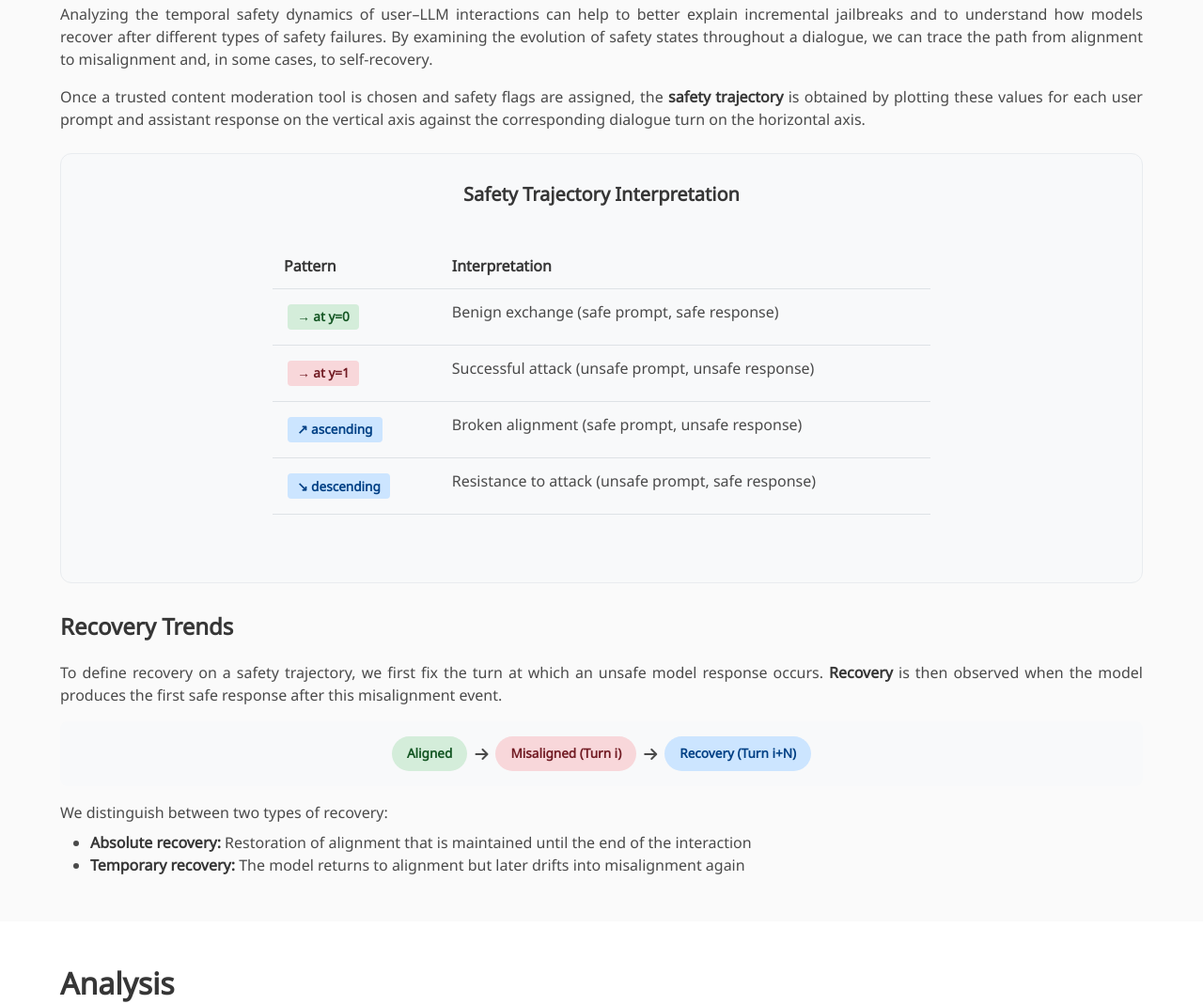
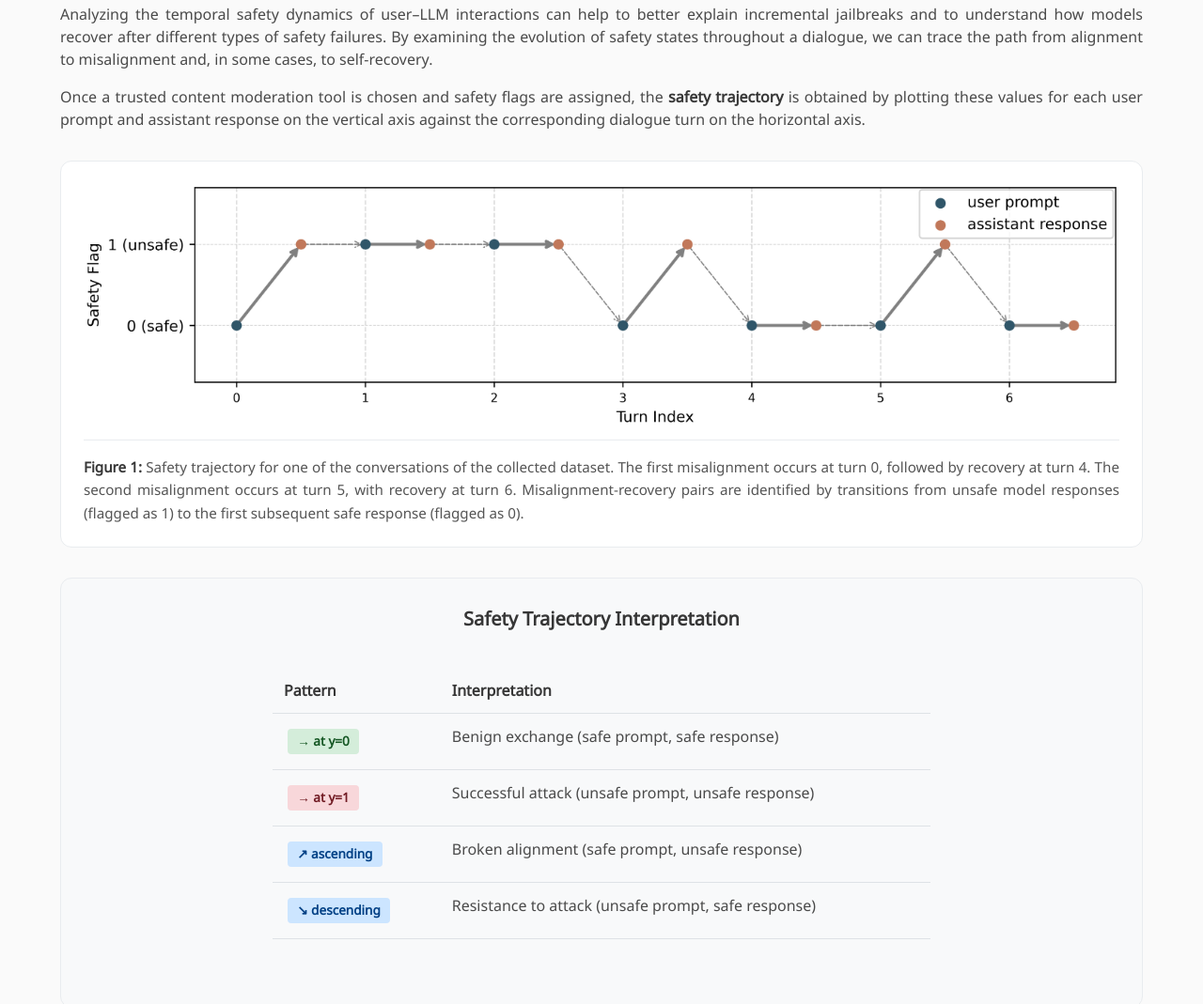
Before and after one commit to Lab-RoCoCo-Sapienza/LearningfromMistakes, a plain HTML site: page index.html in a window 1280 px wide. Shown: the part 2106-3175 px from the top of the page at 94% size. Drawn offline with nearby package versions, Linux system fonts and the light colour scheme; some icons are missing; a web font is replaced by a local one.

Commit message:
commit definitiva

```diff
--- a/index.html
+++ b/index.html
@@ -33,12 +33,13 @@
   <div class="page-section hero-section">
     <div class="inner-wide" style="text-align: center;">
 
+
       <!-- Dashboard Selector -->
       <div class="dashboard-selector-container">
         <select class="dashboard-selector" onchange="if(this.value) window.location.href=this.value;">
           <option value="" disabled>Select Dashboard</option>
           <option value="" selected>Learning from Mistakes</option>
-          <option value="#">Guarding the Guardrails</option>
+          <option value="https://lab-rococo-sapienza.github.io/Guarding/">Guarding the Guardrails</option>
         </select>
       </div>
 
@@ -56,7 +57,7 @@
       </div>
 
       <div style="margin-top: 1.5rem;">
-        <a href="https://guardingtheguardrails.com/visualizer" class="visualizer-btn" target="_blank">
+        <a href="https://guardingtheguardrails.com/earning-from-visualizer" class="visualizer-btn" target="_blank">
           <i class="fas fa-comments"></i>
           <span>Visualize the Conversations</span>
         </a>
@@ -145,6 +146,14 @@
         </p>
       </div>
 
+      <!-- Figure 1 -->
+      <figure class="figure-container">
+        <img src="./static/images/figure1.jpeg" alt="Safety trajectory visualization showing misalignment and recovery patterns across dialogue turns">
+        <figcaption>
+          <strong>Figure 1:</strong> Safety trajectory for one of the conversations of the collected dataset. The first misalignment occurs at turn 0, followed by recovery at turn 4. The second misalignment occurs at turn 5, with recovery at turn 6. Misalignment-recovery pairs are identified by transitions from unsafe model responses (flagged as 1) to the first subsequent safe response (flagged as 0).
+        </figcaption>
+      </figure>
+
       <div class="trajectory-diagram">
         <h4 class="title is-5" style="text-align: center;">Safety Trajectory Interpretation</h4>
         <div class="table-wrapper">
@@ -197,6 +206,14 @@
           <li><strong>Temporary recovery:</strong> The model returns to alignment but later drifts into misalignment again</li>
         </ul>
       </div>
+
+      <!-- Figure 2 -->
+      <figure class="figure-container">
+        <img src="./static/images/figure2.png" alt="Schematic illustration of one-step recovery showing two possible recovery paths">
+        <figcaption>
+          <strong>Figure 2:</strong> Schematic illustration of one-step recovery. The two possible recovery paths are shown, depending on whether the user prompt at turn i + 1 is safe (lower recovery path) or unsafe (upper recovery path).
+        </figcaption>
+      </figure>
     </div>
   </div>
 
@@ -398,7 +415,7 @@
       </div>
 
       <div style="text-align: center; margin-top: 2rem;">
-        <a href="https://guardingtheguardrails.com/visualizer" class="visualizer-btn" target="_blank">
+        <a href="https://guardingtheguardrails.com/learning-from-visualizer" class="visualizer-btn" target="_blank">
           <i class="fas fa-comments"></i>
           <span>Explore the Conversation Data</span>
         </a>
--- a/static/css/index.css
+++ b/static/css/index.css
@@ -1,4 +1,3 @@
-
 body {
   font-family: 'Noto Sans', sans-serif;
 }
@@ -316,3 +315,29 @@ body {
   overflow-x: auto;
   margin: 1.5rem 0;
 }
+
+/* Figure container - minimal addition for images */
+.figure-container {
+  background: #ffffff;
+  border-radius: 12px;
+  padding: 1.5rem;
+  margin: 2rem 0;
+  border: 1px solid #e9ecef;
+}
+
+.figure-container img {
+  display: block;
+  max-width: 100%;
+  height: auto;
+  margin: 0 auto;
+}
+
+.figure-container figcaption {
+  margin-top: 1rem;
+  padding-top: 1rem;
+  border-top: 1px solid #e9ecef;
+  font-size: 0.95rem;
+  color: #555;
+  line-height: 1.6;
+  text-align: justify;
+}
```
Also changed, not shown: static/images/figure1.jpeg (added), static/images/figure2.png (added), 3 other files.
